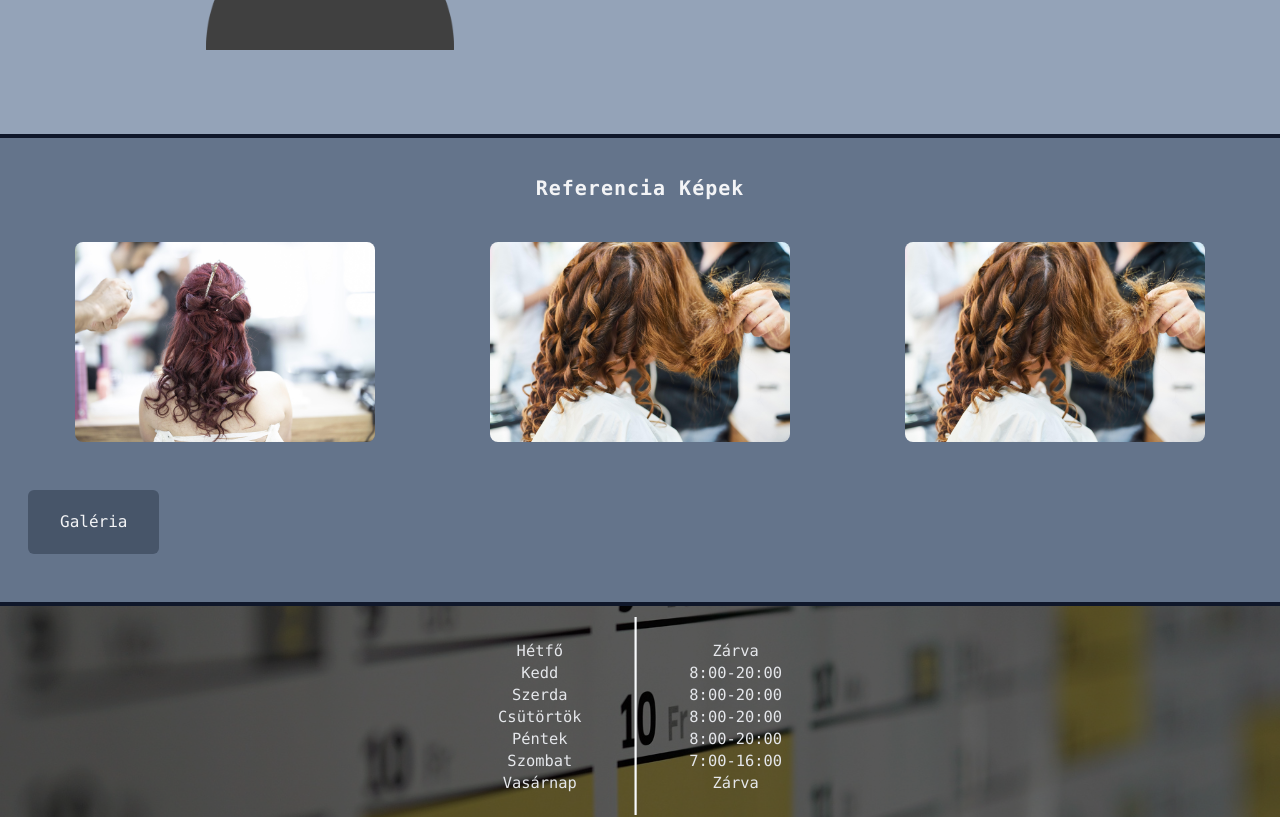
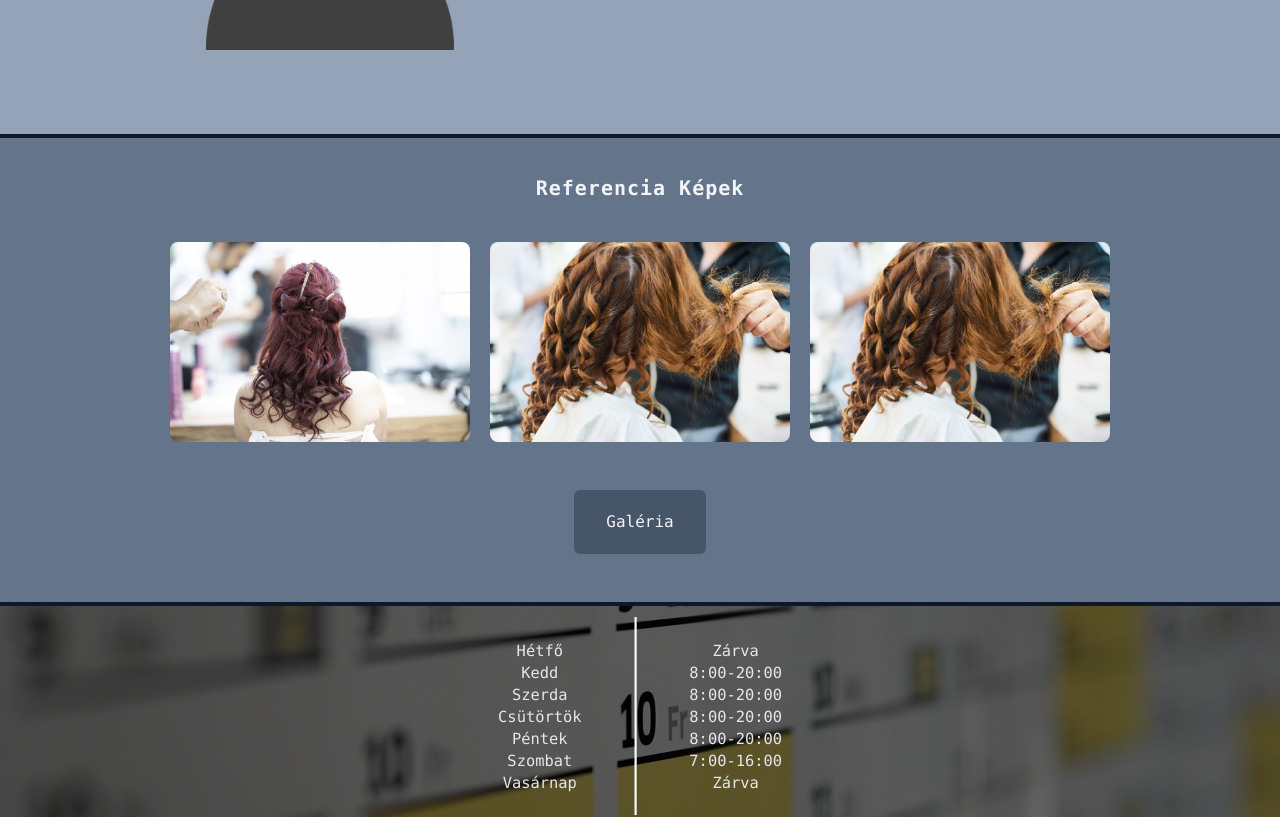
Before and after one commit to sevelater/markus_szalon, a Next.js app: page / in a window 1280 px wide. Shown: the part 1520-2337 px from the top of the page. Built offline with nearby package versions, Linux system fonts and the light colour scheme.

Commit message:
kezdem unni

```diff
--- a/app/page.tsx
+++ b/app/page.tsx
@@ -201,8 +201,10 @@ const Page = () => {
 
         <p className="">Lorem ipsum dolor sit, amet consectetur adipisicing elit. Alias ipsam temporibus commodi fugiat voluptatum illum similique. Ea harum et nobis, facilis nam unde enim voluptas, officia facere adipisci incidunt amet.</p>
       </div>
+
       <div className="py-0.5 bg-slate-900"></div>
-      <div className="p-7 bg-slate-500 w-full scroll-mt-24" id="referenc">
+
+      <div className="p-7 bg-slate-500 w-full scroll-mt-24 justify-items-center" id="referenc">
         <p className="text-center mb-8 p-2 rounded-md text-gray-100 font-semibold tracking-wider text-xl">Referencia Képek</p>
 
         <div className="grid grid-cols-1 md:grid-cols-2 lg:grid-cols-3 justify-items-center gap-5">
@@ -240,12 +242,12 @@ const Page = () => {
          />
           </div>
         </div>
-        <button className="justify-self-center text-center p-5 rounded-md px-8 w-auto bg-slate-600 hover:bg-slate-700 mt-12 mb-5 ">Galéria</button>
+        <button className="items-center p-5 rounded-md px-8 w-auto bg-slate-600 hover:bg-slate-700 mt-12 mb-5 ">Galéria</button>
       </div>
 
       <div className="py-0.5 bg-slate-900" id="line"></div>
 
-      <div className="bg-[url('../public/background.png')] bg-cover bg-center bg-opacity-15 h-auto justify-items-center w-full overflow-hidden lg:bg-[url('../public/calendar.jpg')] md:bg-[url('../public/desktop.jpg')]" id="schedule__1">
+      <div className="bg-[url('../public/background.png')] bg-cover bg-center bg-opacity-15 h-auto justify-items-center text-center w-full overflow-hidden lg:bg-[url('../public/calendar.jpg')] md:bg-[url('../public/desktop.jpg')]" id="schedule__1">
 
       <div
         className="w-full justify-items-center bg-black bg-opacity-55">
```
